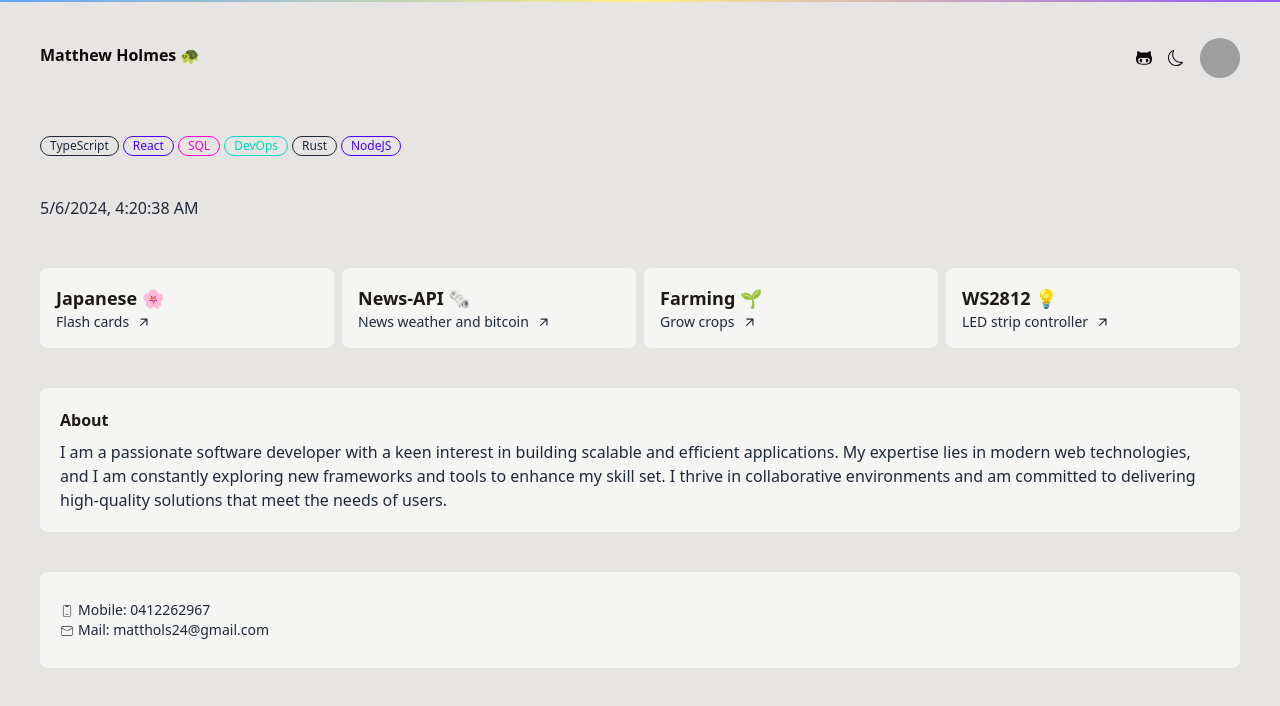
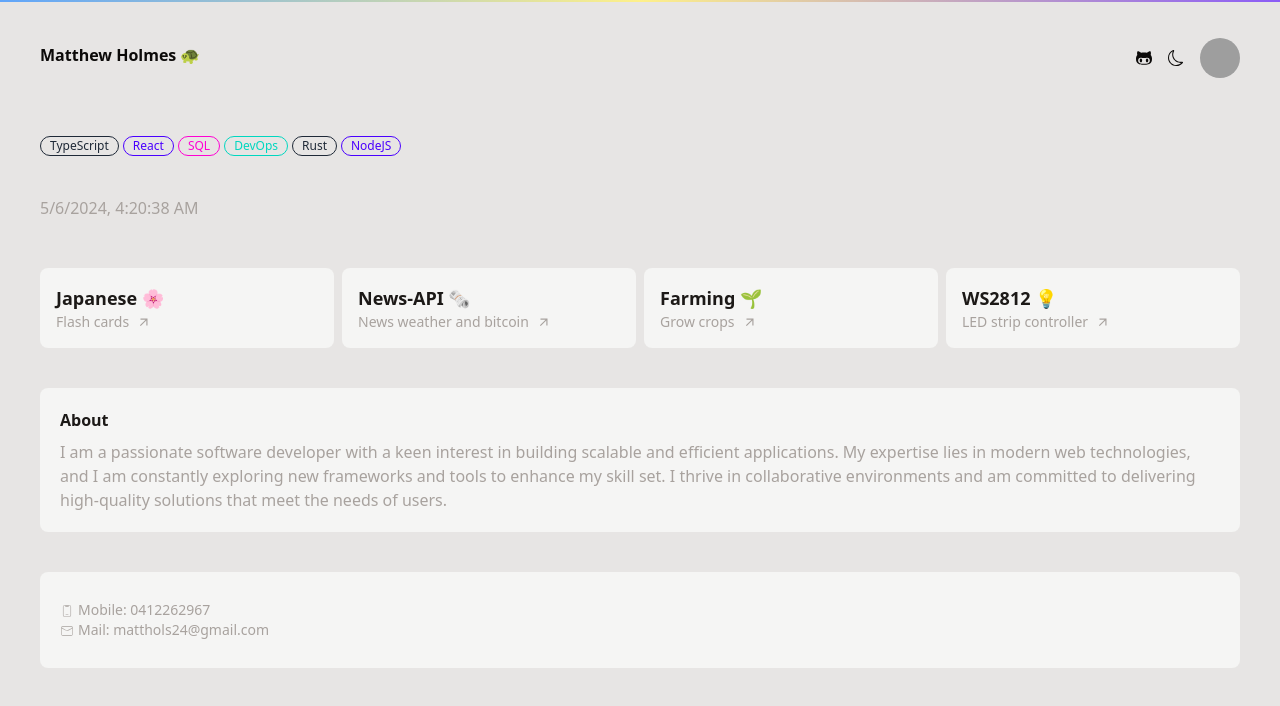
Before and after one commit to mahls/portfolio, a React (Vite) app: page / in a window 1280 px wide. Shown: the top 706 px of the page. Built offline with nearby package versions, Linux system fonts and the light colour scheme; grey boxes are pictures that could not be loaded.

Commit message:
dark mode

```diff
--- a/src/components/About.tsx
+++ b/src/components/About.tsx
@@ -8,7 +8,7 @@ export const About = ({dark}: {dark: boolean}) => {
         className={` ${dark ? 'bg-stone-900' : 'bg-stone-100'} flex flex-col mt-10 sm:px-5 px-5 rounded-lg mx-5 sm:mx-10 py-5`}>
             <div className={`font-bold text-l mb-2 ${dark ? "text-stone-200" : "text-stone-900"}`}>About</div>
             <div className="text-sm"></div>
-        <div className={`text-base `}>
+        <div className={`${dark ? 'text-stone-200' : 'text-stone-400'} text-base `}>
             <p>
                 I am a passionate software developer with a keen interest in building scalable and efficient applications.
                 My expertise lies in modern web technologies, and I am constantly exploring new frameworks and tools to enhance my skill set.
--- a/src/components/Footer.tsx
+++ b/src/components/Footer.tsx
@@ -10,7 +10,7 @@ export const Footer = ({dark}: {dark: boolean}) => {
         whileTap={{scale: 0.95}}
         className={`flex items-center align-center h-24 px-5 sm:px-5 ${dark ? "bg-stone-900" : "bg-stone-100"} mt-10 mx-5 sm:mx-10 mb-10 rounded-lg`}>
 
-            <div className="flex flex-col">
+            <div className={`flex flex-col ${dark ? 'text-stone-200' : 'text-stone-400'}`}>
             <div className="text-sm flex"><CiMobile3 className='relative top-1 mr-1'/>Mobile: 0412262967</div>
             <div className="text-sm flex"><CiMail  className='relative top-1 mr-1'/>Mail: matthols24@gmail.com</div>
             </div>
--- a/src/components/Projects.tsx
+++ b/src/components/Projects.tsx
@@ -3,7 +3,7 @@ import {motion} from 'framer-motion'
 import { MdArrowOutward } from "react-icons/md";
 import { useState, useEffect } from 'react';
 
-function DateTime() {
+function DateTime({dark}:{dark: boolean}) {
     const [dateTime, setDateTime] = useState(new Date());
 
     useEffect(() => {
@@ -16,7 +16,7 @@ function DateTime() {
 
     return (
         <motion.div
-        className='mx-5 sm:mx-10 mt-10'
+        className={`${dark ? 'text-stone-200' : 'text-stone-400'} mx-5 sm:mx-10 mt-10`}
         key={dateTime.toString()}
         transition={{duration: 0.5}}
         whileHover={{scale: 1.02}}
@@ -38,7 +38,7 @@ let Card = ({link, icon, name, description, dark}: {icon: string, name: string,
             <a href={link}>
             <motion.div className="flex flex-col">
                 <motion.div className={`font-bold text-lg ${dark ? "text-stone-200" : "text-stone-900"}`}>{name} {icon}</motion.div>
-                <motion.div className="text-sm flex items-center">{description} <MdArrowOutward className='ml-2'/></motion.div>            </motion.div>
+                <motion.div className={`${dark ? 'text-stone-200' : 'text-stone-400'} text-sm flex items-center`}>{description} <MdArrowOutward className='ml-2'/></motion.div> </motion.div>
             </a>
         </motion.div>
     )
```
